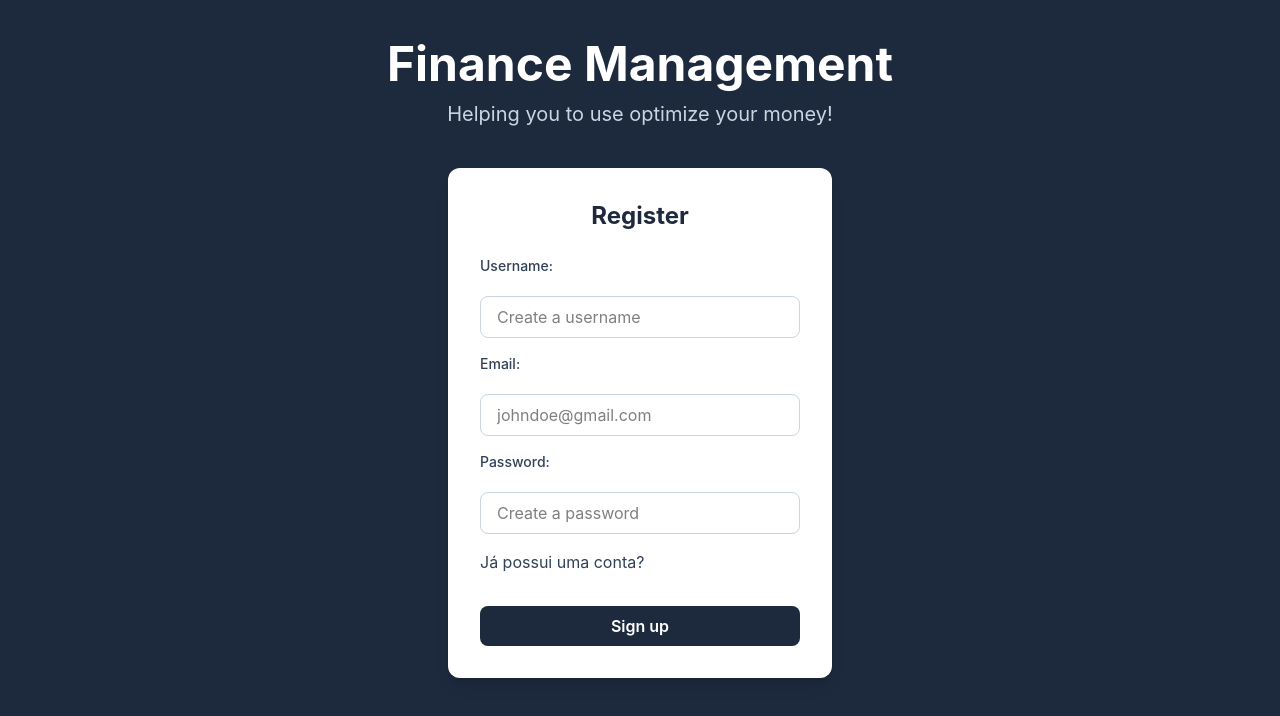
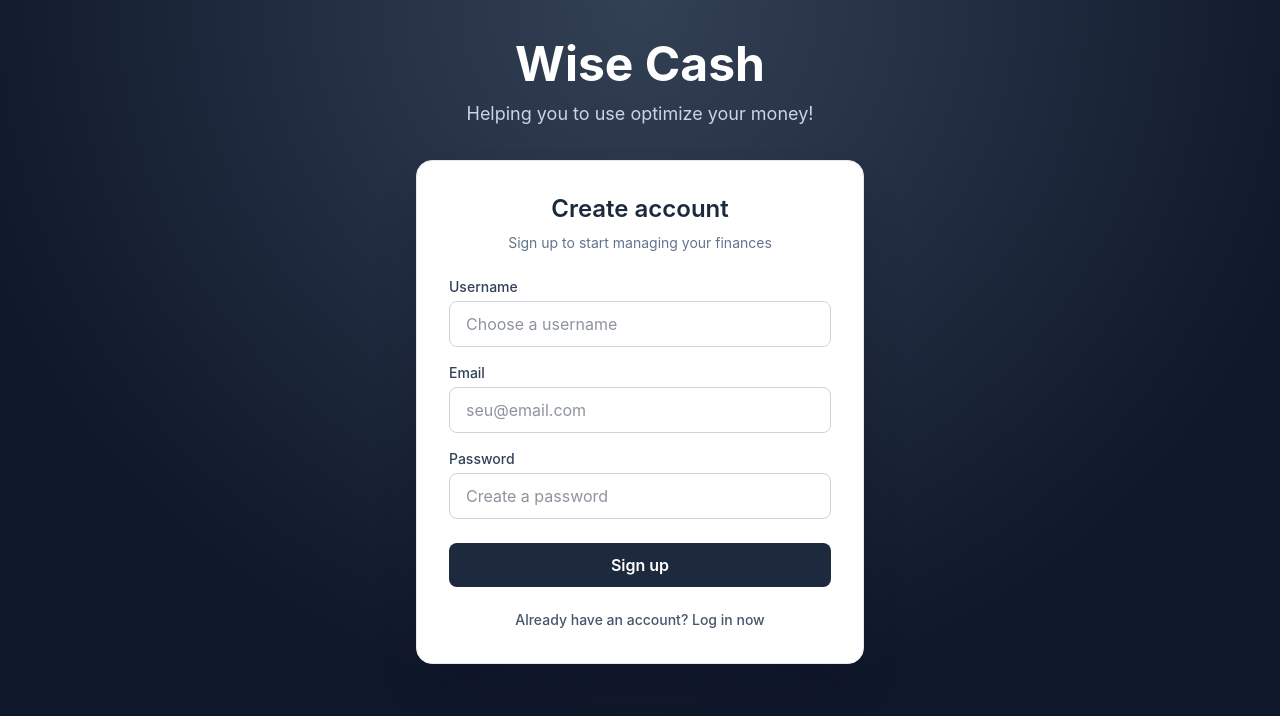
Before and after one commit to IcaroMatheusz/WiseCash, a React (Vite) app: page /register in a window 1280 px wide. Shown: the top 716 px of the page. Built offline with nearby package versions, Linux system fonts and the light colour scheme; no server answers.

Commit message:
refatora cards de login e registro

```diff
--- /dev/null
+++ b/src/components/AuthCard.jsx
@@ -0,0 +1,40 @@
+import { Link } from "react-router-dom";
+
+function AuthCard({ title, subtitle, linkTo, linkText, children }) {
+  return (
+    <div className="min-h-screen bg-[radial-gradient(circle_at_top,_#334155,_#0f172a_70%)] px-4 py-10 font-sans">
+      <header className="mx-auto mb-8 max-w-3xl text-center">
+        <h1 className="text-4xl font-bold text-white sm:text-5xl">
+          Wise Cash
+        </h1>
+        <p className="mt-3 text-lg text-slate-300">
+          Helping you to use optimize your money!
+        </p>
+      </header>
+
+      <main className="flex items-center justify-center">
+        <div className="w-full max-w-md rounded-2xl border border-slate-200 bg-white p-8 shadow-2xl shadow-slate-950/20">
+          <div className="mb-6 text-center">
+            <h2 className="text-2xl font-semibold text-slate-800">{title}</h2>
+            {subtitle && <p className="mt-2 text-sm text-slate-500">{subtitle}</p>}
+          </div>
+
+          {children}
+
+          {linkTo && linkText && (
+            <div className="mt-5 text-center">
+              <Link
+                to={linkTo}
+                className="text-sm font-medium text-slate-600 transition hover:text-slate-800"
+              >
+                {linkText}
+              </Link>
+            </div>
+          )}
+        </div>
+      </main>
+    </div>
+  );
+}
+
+export default AuthCard;
--- a/src/pages/Login.jsx
+++ b/src/pages/Login.jsx
@@ -1,6 +1,7 @@
-import { Link, useNavigate } from "react-router-dom";
+import { useNavigate } from "react-router-dom";
 import { useState } from "react";
-import { supabase } from "../lib/supabase"
+import { supabase } from "../lib/supabase";
+import AuthCard from "../components/AuthCard";
 
 function Login({ setIsAuthenticated }) {
   const [email, setEmail] = useState("");
@@ -10,74 +11,59 @@ function Login({ setIsAuthenticated }) {
   const navigate = useNavigate();
 
   async function handleSubmit(e) {
-    e.preventDefault(); //cancela o carregamento da página, porque no HTML antigo
-    //o formulario recarrega a página toda vez q é apertado um botão
-    //preventdefault previni o comportamento padrão, bem intuitivo
+    e.preventDefault();
 
-    if (email === "" || password === "") { //validacao para verificar se os campos estao vazios
-      setError("Preencha todos os campos");
-      return
+    if (email === "" || password === "") {
+      setError("Fill in all fields");
+      return;
     }
 
     // eslint-disable-next-line no-unused-vars
-    const { data, error } = await supabase.auth.signInWithPassword({ //constante para esperar a resposta do supabase
-      email: email, //para utilizar o email, ele está pegando a variável email
-      password: password, //para utilizar a senha, ele está pegando a variável password
-    })
+    const { data, error } = await supabase.auth.signInWithPassword({
+      email,
+      password,
+    });
 
     if (error) {
-      setError("Usuário ou senha inválidos")
-      return
+      setError("Invalid email or password");
+      return;
     }
 
-    localStorage.setItem("isAuthenticated","true")
+    localStorage.setItem("isAuthenticated", "true");
     setIsAuthenticated(true);
-
     navigate("/dashboard");
   }
 
   return (
-    <>
-      <div className="min-h-screen bg-slate-800 font-sans">
-        <header className="py-10 text-center">
-          <h1 className="text-5xl font-bold text-white">Finance Management</h1>
-
-          <p className="mt-3 text-xl text-slate-300">
-            Helping you to use optimize your money!
-          </p>
-        </header>
-
-        <main className="flex justify-center items-center">
-          <div className="w-full max-w-sm rounded-xl bg-white p-8 shadow-lg">
-            <h2 className="mb-6 text-center text-2xl font-bold text-slate-800">
-              Login
-            </h2>
-
-            <p className="text-red-500 text-sm text-center">{error}</p>
+    <AuthCard
+      title="Enter your account"
+      subtitle="Access your account to continue"
+      linkTo="/register"
+      linkText="Don't have an account? Sign up"
+    >
+      {error && <p className="mb-4 text-center text-sm font-medium text-red-500">{error}</p>}
 
       <form onSubmit={handleSubmit} className="flex flex-col gap-4">
-              <label
-                htmlFor="email"
-                className="mb-1 block text-sm font-medium text-slate-700"
-              >
-                Email:
+        <div>
+          <label htmlFor="email" className="mb-1 block text-sm font-medium text-slate-700">
+            Email
           </label>
           <input
             value={email}
             onChange={(e) => {
               setEmail(e.target.value);
-                  setError("");}}
-                placeholder="Digite seu email"
-                type="text"
+              setError("");
+            }}
+            placeholder="Enter your email"
+            type="email"
             id="email"
-                className="w-full rounded-lg border border-slate-300 px-4 py-2 outline-none focus:border-blue-500"
+            className="w-full rounded-lg border border-slate-300 px-4 py-2.5 text-slate-800 outline-none transition focus:border-blue-500 focus:ring-2 focus:ring-blue-100"
           />
+        </div>
 
-              <label
-                htmlFor="password"
-                className="mb-1 block text-sm font-medium text-slate-700"
-              >
-                Password:
+        <div>
+          <label htmlFor="password" className="mb-1 block text-sm font-medium text-slate-700">
+            Password
           </label>
           <input
             value={password}
@@ -85,24 +71,18 @@ function Login({ setIsAuthenticated }) {
               setPassword(e.target.value);
               setError("");
             }}
-                placeholder="Digite sua senha"
+            placeholder="Enter your password"
             type="password"
             id="password"
-                className="w-full rounded-lg border border-slate-300 px-4 py-2 outline-none focus:border-blue-500"
+            className="w-full rounded-lg border border-slate-300 px-4 py-2.5 text-slate-800 outline-none transition focus:border-blue-500 focus:ring-2 focus:ring-blue-100"
           />
+        </div>
 
-              <Link to="/register" className="text-slate-700">
-                Não possui uma conta?
-              </Link>
-
-              <button className="mt-4 rounded-lg bg-slate-800 py-2 font-semibold text-white transition hover:bg-slate-700">
-                Sign in
+        <button className="mt-2 rounded-lg bg-slate-800 py-2.5 font-semibold text-white transition hover:bg-slate-700">
+          Enter
         </button>
       </form>
-          </div>
-        </main>
-      </div>
-    </>
+    </AuthCard>
   );
 }
 
--- a/src/pages/Register.jsx
+++ b/src/pages/Register.jsx
@@ -1,151 +1,128 @@
-import { Link, useNavigate } from "react-router-dom";
+import { useNavigate } from "react-router-dom";
 import { useState } from "react";
 import { supabase } from "../lib/supabase";
+import AuthCard from "../components/AuthCard";
 
 function Register() {
   const [username, setUsername] = useState("");
   const [email, setEmail] = useState("");
   const [password, setPassword] = useState("");
   const [error, setError] = useState("");
-  const [message,setMessage] = useState("")
+  const [message, setMessage] = useState("");
 
   const navigate = useNavigate();
 
   async function handleSubmit(e) {
     e.preventDefault();
 
-    if (username === "" || (email === "") || (password === "")) {
-      setError("Preencha todos os campos");
+    if (username === "" || email === "" || password === "") {
+      setError("Fill in all fields");
       return;
     }
 
-    const { data, error } = await supabase.auth.signUp({ //usando a função de registro do Supabase
-      email: email,
-      password: password,
+    const { data, error } = await supabase.auth.signUp({
+      email,
+      password,
       options: {
         data: {
-          username: username,
-          full_name: username, //esse campo full_name vai adicionar o nome no Display Name do Supabase
-        }
-      }
+          username,
+          full_name: username,
+        },
+      },
     });
 
-    if (error) {  //caso ocorra algum erro, vai rodar essa funcao e interromper o fluxo
-
-      setError("Ocorreu um problema no registro");
-      return;
-
-    } else if (data?.user) {  //caso nao ocorra, ele limpa os campos e exibe uma mensagem de sucesso
-
-      const { error: profileError } = await supabase.from("profiles").insert({ //antes de confirmarmos o login, vamos tentar adicioná-lo na tabela profiles
-        id: data.user.id, //botando o id da auth do supabase dentro do campo id da tabela
-        name: username //botando o nome dentro do username dentro do campo name
-      });
-
-      if (profileError) { //caso tenha ocorrido algum erro ao inserir os dados na tabela profile
-        setError("Conta criada, mas houve um erro ao salvar o perfil")
+    if (error) {
+      setError("An error occurred during registration");
       return;
     }
 
-      setEmail("")
-      setUsername("")
-      setPassword("")
-      setMessage("Registro realizado com sucesso")
+    if (data?.user) {
+      const { error: profileError } = await supabase.from("profiles").insert({
+        id: data.user.id,
+        name: username,
+      });
 
+      if (profileError) {
+        setError("Account created, but there was an error saving the profile");
+        return;
       }
 
-    console.log(data.user.email);
+      setEmail("");
+      setUsername("");
+      setPassword("");
+      setMessage("Registration successful");
+    }
+
     navigate("/");
   }
 
   return (
-    <>
-      <div className="min-h-screen bg-slate-800 font-sans">
-        <header className="py-10 text-center">
-          <h1 className="text-5xl font-bold text-white">Finance Management</h1>
-
-          <p className="mt-3 text-xl text-slate-300">
-            Helping you to use optimize your money!
-          </p>
-        </header>
-
-        <main className="flex justify-center items-center">
-          <div className="w-full max-w-sm rounded-xl bg-white p-8 shadow-lg mb-10">
-            <h2 className="mb-6 text-center text-2xl font-bold text-slate-800">
-              Register
-            </h2>
-
-            <p className="text-red-500 text-sm text-center">{error}</p>
-
-            <p className="text-green-500 text-sm text-center">{message}</p>
+    <AuthCard
+      title="Create account"
+      subtitle="Sign up to start managing your finances"
+      linkTo="/"
+      linkText="Already have an account? Log in now"
+    >
+      {error && <p className="mb-4 text-center text-sm font-medium text-red-500">{error}</p>}
+      {message && <p className="mb-4 text-center text-sm font-medium text-green-600">{message}</p>}
 
       <form onSubmit={handleSubmit} className="flex flex-col gap-4">
-              <label
-                htmlFor="username"
-                className="mb-1 block text-sm font-medium text-slate-700"
-              >
-                Username:
+        <div>
+          <label htmlFor="username" className="mb-1 block text-sm font-medium text-slate-700">
+            Username
           </label>
           <input
             value={username}
             onChange={(e) => {
-                  setUsername(e.target.value); //salvando o valor do usuario dentro da variavel username
+              setUsername(e.target.value);
               setError("");
             }}
-                placeholder="Create a username"
+            placeholder="Choose a username"
             type="text"
             id="username"
-                className="w-full rounded-lg border border-slate-300 px-4 py-2 outline-none focus:border-blue-500"
+            className="w-full rounded-lg border border-slate-300 px-4 py-2.5 text-slate-800 outline-none transition focus:border-blue-500 focus:ring-2 focus:ring-blue-100"
           />
+        </div>
 
-              <label
-                htmlFor="email"
-                className="mb-1 block text-sm font-medium text-slate-700"
-              >
-                Email:
+        <div>
+          <label htmlFor="email" className="mb-1 block text-sm font-medium text-slate-700">
+            Email
           </label>
           <input
             value={email}
             onChange={(e) => {
-                  setEmail(e.target.value); //salvando o valor do email dentro da variavel email
+              setEmail(e.target.value);
               setError("");
             }}
             type="email"
             id="email"
-                placeholder="johndoe@gmail.com"
-                className="w-full rounded-lg border border-slate-300 px-4 py-2 outline-none focus:border-blue-500"
+            placeholder="seu@email.com"
+            className="w-full rounded-lg border border-slate-300 px-4 py-2.5 text-slate-800 outline-none transition focus:border-blue-500 focus:ring-2 focus:ring-blue-100"
           />
+        </div>
 
-              <label
-                htmlFor="password"
-                className="mb-1 block text-sm font-medium text-slate-700"
-              >
-                Password:
+        <div>
+          <label htmlFor="password" className="mb-1 block text-sm font-medium text-slate-700">
+            Password
           </label>
           <input
             value={password}
             onChange={(e) => {
-                  setPassword(e.target.value); //salvando o valor do password dentro da variavel password
+              setPassword(e.target.value);
               setError("");
             }}
             placeholder="Create a password"
             type="password"
             id="password"
-                className="w-full rounded-lg border border-slate-300 px-4 py-2 outline-none focus:border-blue-500"
+            className="w-full rounded-lg border border-slate-300 px-4 py-2.5 text-slate-800 outline-none transition focus:border-blue-500 focus:ring-2 focus:ring-blue-100"
           />
+        </div>
 
-              <Link to="/" className="text-slate-700">
-                Já possui uma conta?
-              </Link>
-
-              <button className="mt-4 rounded-lg bg-slate-800 py-2 font-semibold text-white transition hover:bg-slate-700">
+        <button className="mt-2 rounded-lg bg-slate-800 py-2.5 font-semibold text-white transition hover:bg-slate-700">
           Sign up
         </button>
       </form>
-          </div>
-        </main>
-      </div>
-    </>
+    </AuthCard>
   );
 }
 
```
Lines whose indentation alone changed are shown as unchanged.
